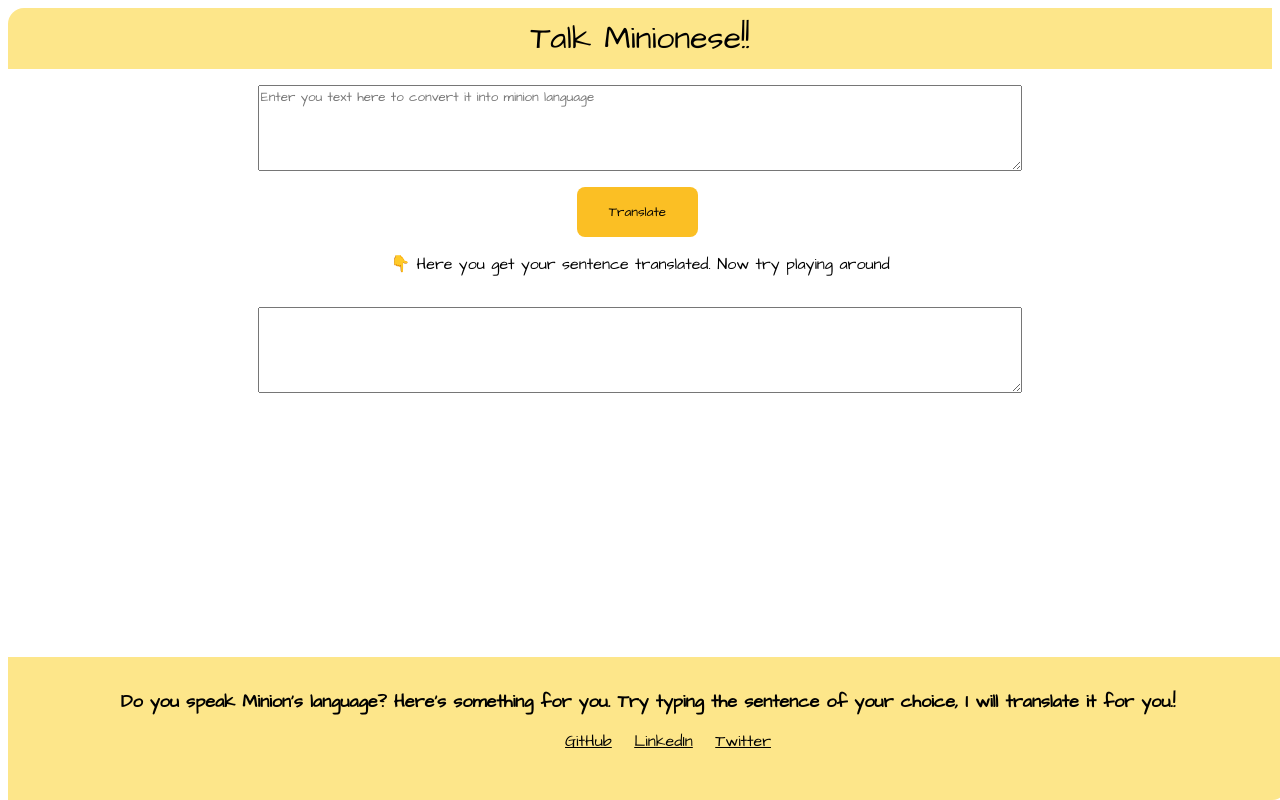
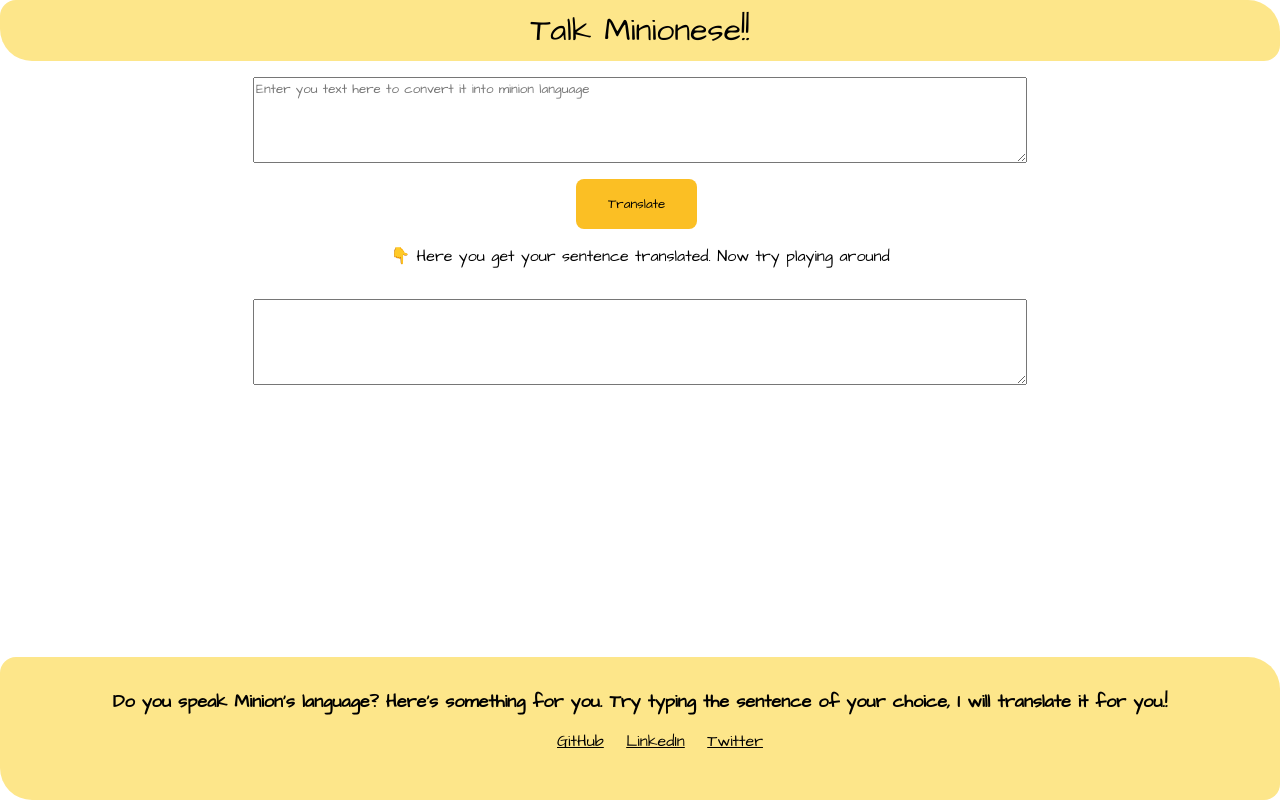
Before and after one commit to sharathnair9999/minion-language, a plain HTML site: page index.html in a window 1280 px wide. Drawn offline with Linux system fonts and the light colour scheme.

Commit message:
style update

```diff
--- a/style.css
+++ b/style.css
@@ -8,6 +8,7 @@
 
 body{
 font-family: 'Architects Daughter', cursive;
+margin:0;
 }
 textarea{
   display: block;
@@ -30,7 +31,7 @@ textarea{
   background-color: var(--primary-color);
   color:black;
   padding: 0.5rem 5rem;
-  border-top-left-radius: 1rem;
+  border-radius: 1rem 2rem;
 }
 
 #myButton{
@@ -52,13 +53,11 @@ textarea{
   position: fixed;
   width: 100%;
   bottom: 0;
-
-  /* margin: 0.5rem; */
   background-color: var(--primary-color);
   padding: 2rem 0rem;
   text-align: center;
   color: black;
-  border-bottom-right-radius: 1rem;
+  border-radius: 1rem 2rem;
 }
 
 .footer .footer-header{
```
